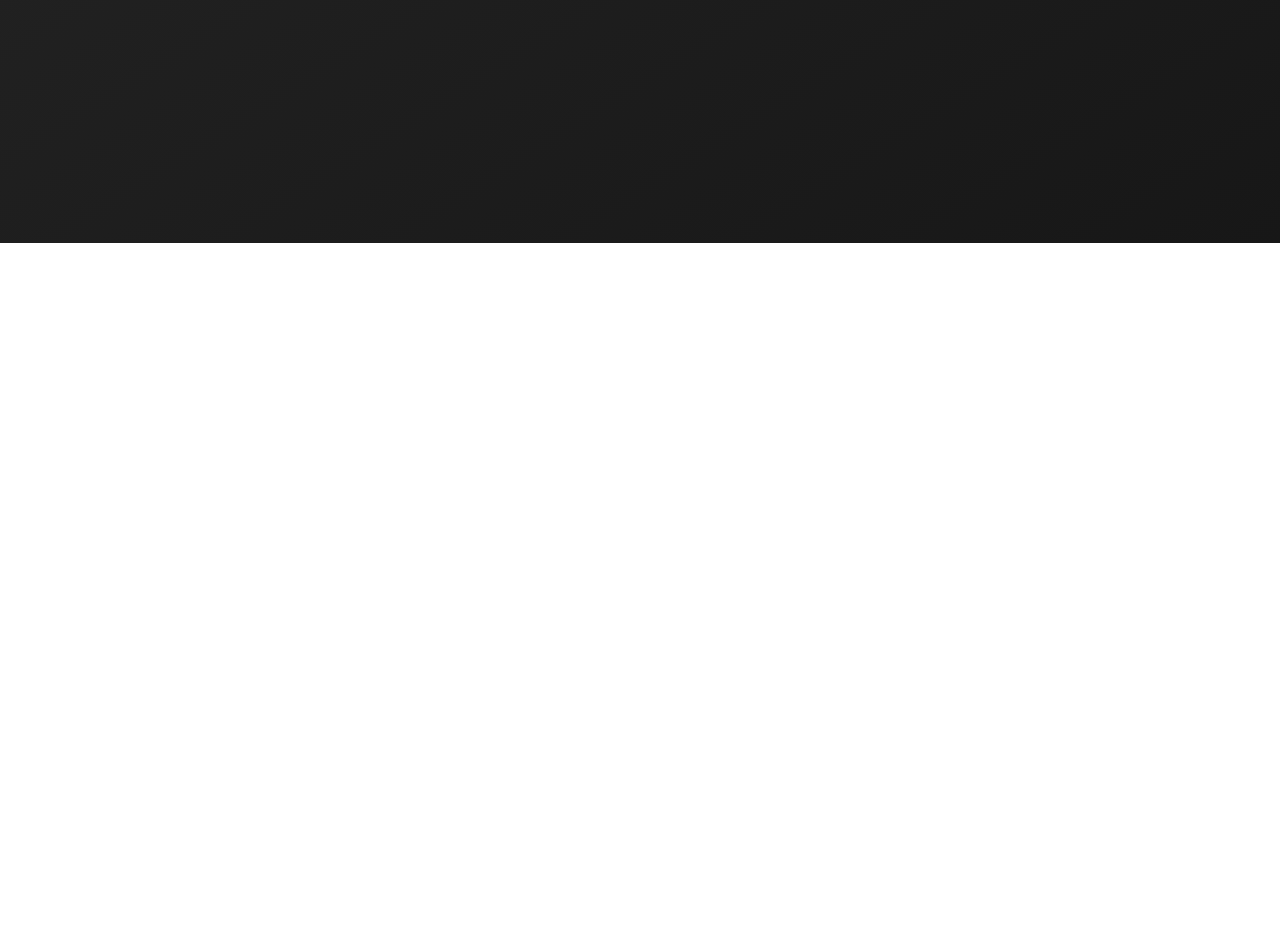
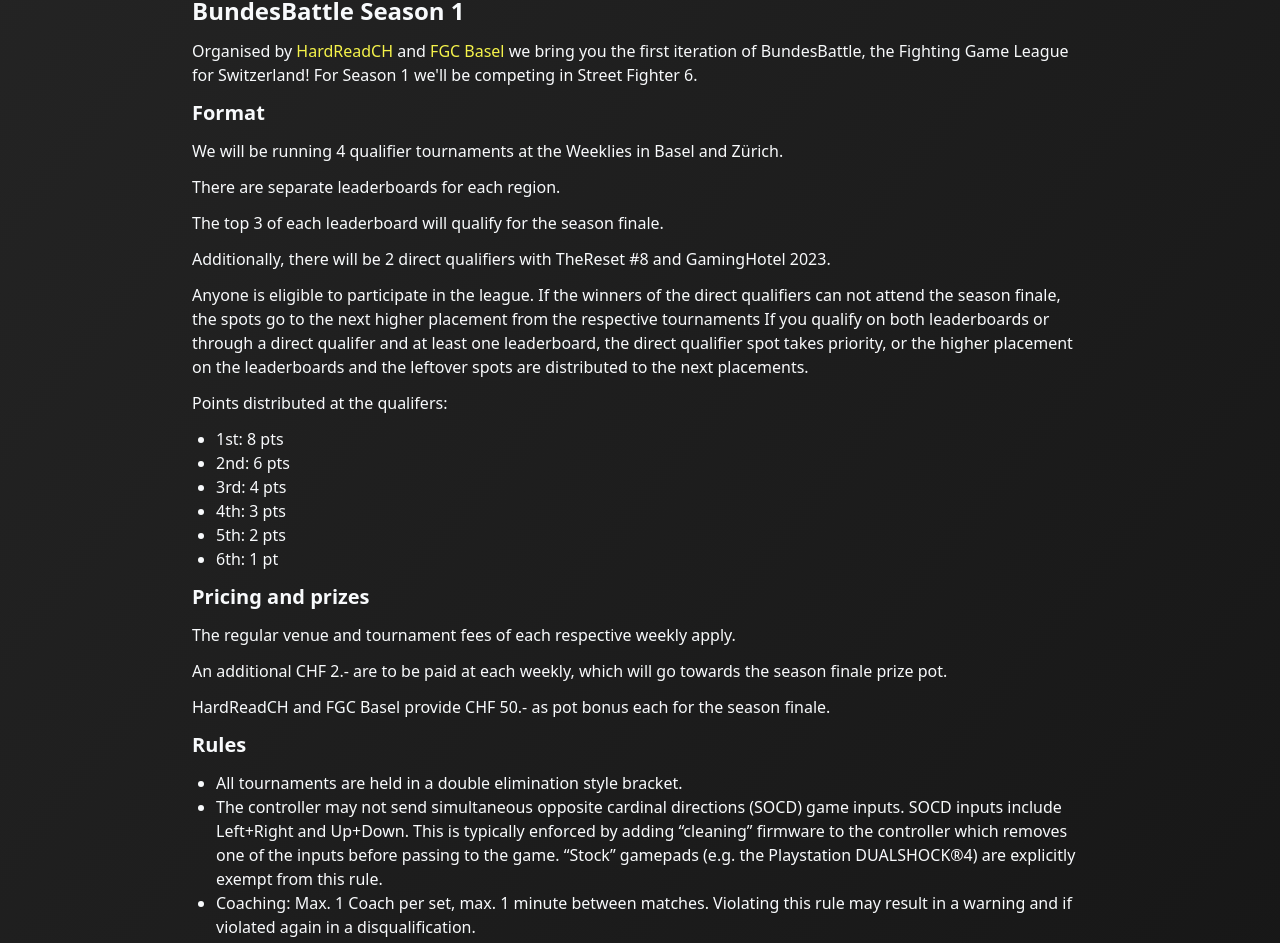
Before and after one commit to okkdev/bundesbattle-season1, a SvelteKit app: page / in a window 1280 px wide. Shown: the part 557-1500 px from the top of the page. Before the commit the page ends 800 px from the top, so only its background shows below. Built offline with nearby package versions, Linux system fonts and the light colour scheme.

Commit message:
styling and content

```diff
--- a/src/app.css
+++ b/src/app.css
@@ -2,7 +2,6 @@
 @tailwind components;
 @tailwind utilities;
 
-
 body {
     @apply bg-gradient-to-br from-neutral-800 to-neutral-900 text-slate-50 min-h-screen;
 }
--- a/src/routes/+layout.svelte
+++ b/src/routes/+layout.svelte
@@ -5,15 +5,15 @@
 </script>
 
 <nav class="bg-neutral-800">
-  <div class="mx-auto max-w-7xl px-2 sm:px-6 lg:px-8">
+  <div class="mx-auto max-w-7xl px-2 lg:px-8">
     <div class="relative flex h-16 items-center justify-between">
       <div class="absolute inset-y-0 left-0 flex items-center">
-        <div class="hidden sm:ml-6 sm:block">
+        <div class="hidden lg:ml-6 lg:block">
           <div class="flex space-x-4">
             <a
               href="/basel"
               class="hover:bg-bbyellow hover:text-slate-800 rounded-md px-3 py-2 text-sm font-medium"
-              aria-current="page">Basel</a
+              >Basel</a
             >
             <a
               href="/zurich"
@@ -21,9 +21,14 @@
               >Zürich</a
             >
             <a
-              href="/qualifiers"
+              href="/direct-qualifiers"
               class="hover:bg-bbyellow hover:text-slate-800 rounded-md px-3 py-2 text-sm font-medium"
               >Direct Qualifiers</a
+            >
+            <a
+              href="/finals"
+              class="hover:bg-bbyellow hover:text-slate-800 rounded-md px-3 py-2 text-sm font-medium"
+              >Finals</a
             >
           </div>
         </div>
@@ -31,7 +36,7 @@
         <!-- Mobile menu button-->
         <button
           type="button"
-          class="relative inline-flex items-center justify-center rounded-md p-2 hover:bg-bbyellow sm:hidden hover:text-slate-800"
+          class="relative inline-flex items-center justify-center rounded-md p-2 hover:bg-bbyellow lg:hidden hover:text-slate-800"
           aria-controls="mobile-menu"
           aria-expanded="false"
           on:click={() => (mobileMenuOpen = !mobileMenuOpen)}
@@ -74,11 +79,13 @@
 
       <div class="flex flex-1 items-center justify-center">
         <div class="flex flex-shrink-0 items-center">
-          <img
-            src="images/bundesbattle-logo.svg"
-            alt="BundesBattle Logo"
-            class="h-8 w-auto"
-          />
+          <a href="/">
+            <img
+              src="images/bundesbattle-logo.svg"
+              alt="BundesBattle Logo"
+              class="h-8 w-auto"
+            />
+          </a>
         </div>
       </div>
     </div>
@@ -86,12 +93,12 @@
 
   {#if mobileMenuOpen}
     <!-- Mobile menu, show/hide based on menu state. -->
-    <div class="sm:hidden" id="mobile-menu">
+    <div class="lg:hidden" id="mobile-menu">
       <div class="space-y-1 px-2 pb-3 pt-2">
         <a
           href="/basel"
           class="hover:bg-bbyellow hover:text-slate-800 block rounded-md px-3 py-2 text-base font-medium"
-          aria-current="page">Basel</a
+          >Basel</a
         >
         <a
           href="/zurich"
@@ -99,15 +106,20 @@
           >Zürich</a
         >
         <a
-          href="/qualifiers"
+          href="/direct-qualifiers"
           class="hover:bg-bbyellow hover:text-slate-800 block rounded-md px-3 py-2 text-base font-medium"
-          aria-current="page">Direct Qualifiers</a
+          >Direct Qualifiers</a
+        >
+        <a
+          href="/finals"
+          class="hover:bg-bbyellow hover:text-slate-800 block rounded-md px-3 py-2 text-base font-medium"
+          >Finals</a
         >
       </div>
     </div>
   {/if}
 </nav>
 
-<main class="container mx-auto mt-4">
+<main class="container mx-auto mt-4 max-w-4xl">
   <slot />
 </main>
--- a/src/routes/+page.svelte
+++ b/src/routes/+page.svelte
@@ -1,3 +1,82 @@
-<p>
-  Visit <a href="https://kit.svelte.dev">kit.svelte.dev</a> to read the documentation
-</p>
+<img src="images/bundesbattle-banner.png" alt="BundesBattle Banner" />
+
+<div class="my-6 flex flex-col gap-3">
+  <h1 class="font-semibold text-2xl">BundesBattle Season 1</h1>
+  <p>
+    Organised by <a href="https://hardread.ch" class="text-bbyellow"
+      >HardReadCH</a
+    >
+    and
+    <a href="https://fgcbasel.ch" class="text-bbyellow">FGC Basel</a> we bring you
+    the first iteration of BundesBattle, the Fighting Game League for Switzerland!
+    For Season 1 we'll be competing in Street Fighter 6.
+  </p>
+
+  <h2 class="font-semibold text-xl">Format</h2>
+  <p>
+    We will be running 4 qualifier tournaments at the Weeklies in <a
+      href="/basel"
+      class="font-medium">Basel</a
+    >
+    and
+    <a href="/zurich" class="font-medium">Zürich</a>.
+  </p>
+  <p>There are separate leaderboards for each region.</p>
+  <p>The top 3 of each leaderboard will qualify for the season finale.</p>
+  <p>
+    Additionally, there will be 2 <a
+      href="/direct-qualifiers"
+      class="font-medium">direct qualifiers</a
+    > with TheReset #8 and GamingHotel 2023.
+  </p>
+  <p>
+    Anyone is eligible to participate in the league. If the winners of the
+    direct qualifiers can not attend the season finale, the spots go to the next
+    higher placement from the respective tournaments If you qualify on both
+    leaderboards or through a direct qualifer and at least one leaderboard, the
+    direct qualifier spot takes priority, or the higher placement on the
+    leaderboards and the leftover spots are distributed to the next placements.
+  </p>
+  <p>Points distributed at the qualifers:</p>
+  <ul class="list-disc pl-6">
+    <li>1st: 8 pts</li>
+    <li>2nd: 6 pts</li>
+    <li>3rd: 4 pts</li>
+    <li>4th: 3 pts</li>
+    <li>5th: 2 pts</li>
+    <li>6th: 1 pt</li>
+  </ul>
+
+  <h2 class="font-semibold text-xl">Pricing and prizes</h2>
+
+  <p>The regular venue and tournament fees of each respective weekly apply.</p>
+  <p>
+    An additional CHF 2.- are to be paid at each weekly, which will go towards
+    the season finale prize pot.
+  </p>
+  <p>
+    HardReadCH and FGC Basel provide CHF 50.- as pot bonus each for the season
+    finale.
+  </p>
+
+  <h2 class="font-semibold text-xl">Rules</h2>
+
+  <ul class="list-disc pl-6">
+    <li>All tournaments are held in a double elimination style bracket.</li>
+    <li>
+      The controller may not send simultaneous opposite cardinal directions
+      (SOCD) game inputs. SOCD inputs include Left+Right and Up+Down. This is
+      typically enforced by adding “cleaning” firmware to the controller which
+      removes one of the inputs before passing to the game. “Stock” gamepads
+      (e.g. the Playstation DUALSHOCK®4) are explicitly exempt from this rule.
+    </li>
+    <li>
+      Coaching: Max. 1 Coach per set, max. 1 minute between matches. Violating
+      this rule may result in a warning and if violated again in a
+      disqualification.
+    </li>
+    <li>Contestants may request a blind pick prior to match start.</li>
+    <li>Character switch only allowed after a loss.</li>
+    <li>Classic and modern control schemes are allowed.</li>
+  </ul>
+</div>
--- a/src/routes/basel/+page.svelte
+++ b/src/routes/basel/+page.svelte
@@ -9,9 +9,17 @@
 <div class="flex gap-8 flex-col">
   <h1 class="font-semibold text-4xl">Basel Qualifiers</h1>
 
-  <div>
-    <div class="text-xl font-semibold">Dates:</div>
-    <DateTable dates={data.dates} />
+  <div class="flex justify-between max-w-2xl">
+    <div>
+      <div class="text-xl font-semibold">Dates:</div>
+      <DateTable dates={data.dates} />
+    </div>
+    <div>
+      <div class="text-xl font-semibold">Location:</div>
+      <p>ManaBar</p>
+      <p>Güterstrasse 99</p>
+      <p>4053 Basel</p>
+    </div>
   </div>
 
   <div>
--- /dev/null
+++ b/src/routes/direct-qualifiers/+page.server.js
@@ -0,0 +1,34 @@
+import { error } from "@sveltejs/kit"
+import { GOOGLE_API_CREDENTIALS, GOOGLE_SHEET_ID } from "$env/static/private"
+import { google } from "googleapis"
+
+const credentials = JSON.parse(
+  Buffer.from(GOOGLE_API_CREDENTIALS, "base64").toString()
+)
+
+/** @type {import('./$types').PageServerLoad} */
+export async function load({ params }) {
+  const auth = new google.auth.GoogleAuth({
+    credentials: credentials,
+    scopes: "https://www.googleapis.com/auth/spreadsheets",
+  })
+  const googleSheetsInstance = google.sheets({
+    version: "v4",
+    auth: auth,
+  })
+
+  const thereset = await googleSheetsInstance.spreadsheets.values.get({
+    spreadsheetId: GOOGLE_SHEET_ID, // spreadsheet id
+    range: "TheResetQualifier", //range of cells to read from.
+  })
+
+  const gaminghotel = await googleSheetsInstance.spreadsheets.values.get({
+    spreadsheetId: GOOGLE_SHEET_ID, // spreadsheet id
+    range: "GamingHotelQualifier", //range of cells to read from.
+  })
+
+  return {
+    thereset: thereset.data.values,
+    gaminghotel: gaminghotel.data.values,
+  }
+}
--- /dev/null
+++ b/src/routes/direct-qualifiers/+page.svelte
@@ -0,0 +1,63 @@
+<script>
+  /** @type {import('./$types').PageData} */
+  export let data
+  console.log(data)
+</script>
+
+<div class="grid grid-cols-1 gap-10 sm:grid-cols-2 max-w-4xl mx-auto">
+  <div class="flex flex-col justify-center items-center gap-2">
+    <img
+      src="images/thereset-logo.png"
+      alt="TheReset #8 Logo"
+      class="object-contain h-80 w-auto"
+    />
+    <h1 class="font-semibold text-2xl">TheReset #8</h1>
+    <div>Jul 28th — 30th, 2023</div>
+    {#if data.thereset}
+      <div class="py-3 text-lg flex gap-2 items-center justify-center">
+        Winner: <span class="font-semibold">{data.thereset[0][0]}</span>
+        {#if data.thereset[0][1]}
+          <img
+            src="/images/wappen/{data.thereset[0][1]}.svg"
+            alt={data.thereset[0][1]}
+            title={data.thereset[0][1]}
+            class="h-5 w-auto"
+          />
+        {/if}
+      </div>
+    {/if}
+
+    <a
+      href="https://www.start.gg/tournament/thereset-8/details"
+      class="p-2 rounded bg-bbyellow text-slate-700 hover:bg-yellow-200"
+      >start.gg</a
+    >
+  </div>
+  <div class="flex flex-col justify-center items-center gap-2">
+    <img
+      src="images/gaminghotel-logo.png"
+      alt="GamingHotel2023 Logo"
+      class="object-contain h-80 w-auto"
+    />
+    <h1 class="font-semibold text-2xl">GamingHotel 2023</h1>
+    <div>Sep 9th — 10th, 2023</div>
+    {#if data.gaminghotel}
+      <div class="py-3 text-lg flex gap-2 items-center justify-center">
+        Winner: <span class="font-semibold">{data.gaminghotel[0][0]}</span>
+        {#if data.gaminghotel[0][1]}
+          <img
+            src="/images/wappen/{data.gaminghotel[0][1]}.svg"
+            alt={data.gaminghotel[0][1]}
+            title={data.gaminghotel[0][1]}
+            class="h-5 w-auto"
+          />
+        {/if}
+      </div>
+    {/if}
+    <a
+      href="https://www.start.gg/tournament/gaminghotel-2023/details"
+      class="p-2 rounded bg-bbyellow text-slate-700 hover:bg-yellow-200"
+      >start.gg</a
+    >
+  </div>
+</div>
--- /dev/null
+++ b/src/routes/finals/+page.svelte
@@ -0,0 +1 @@
+To be announced...
```
Also changed, not shown: src/lib/components/StandingsTable.svelte (+14 -11 lines), static/images/bundesbattle-banner.png (added), static/images/gaminghotel-logo.png (added).
